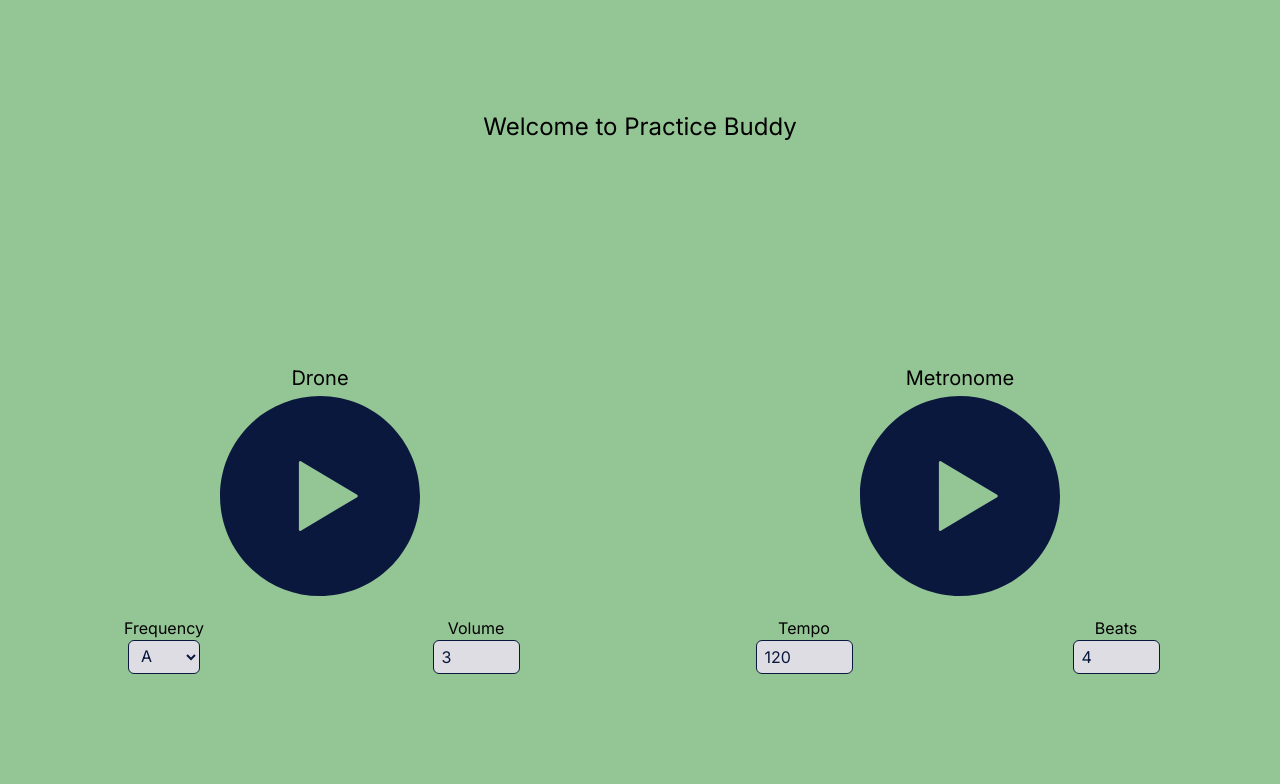
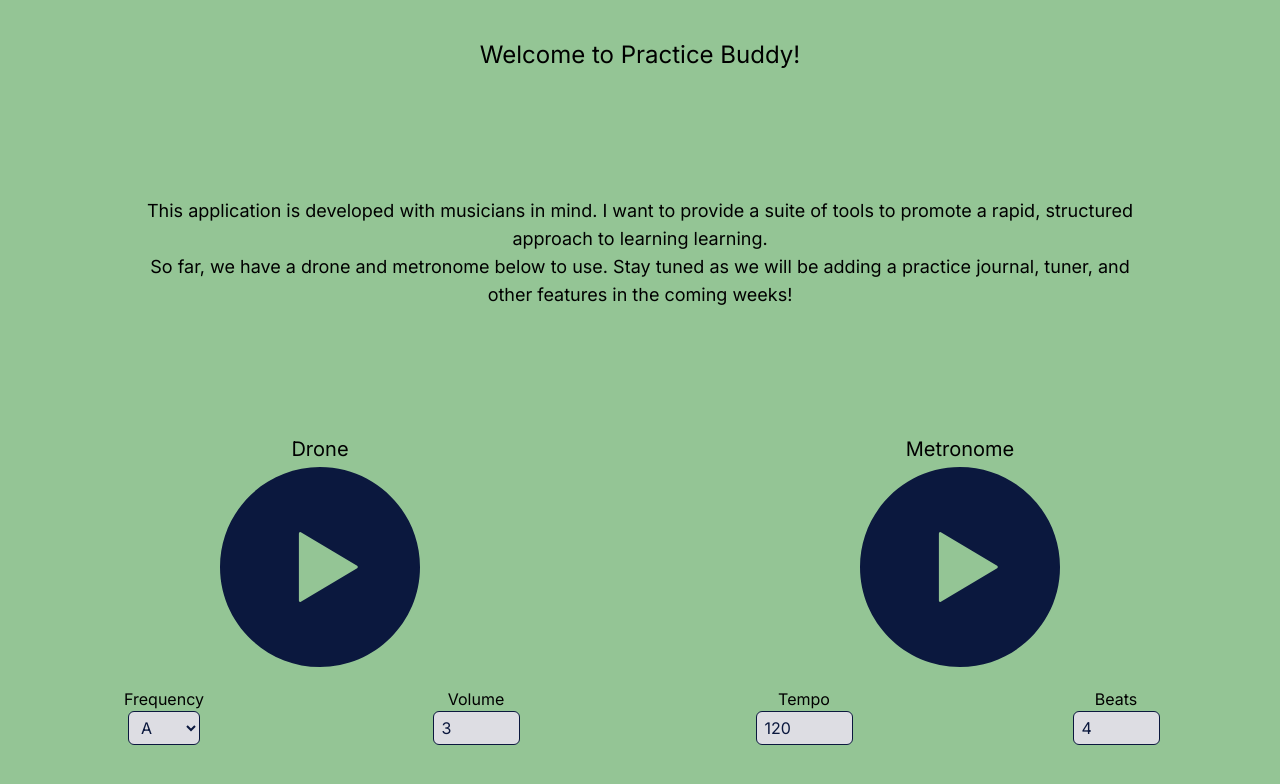
Before and after one commit to LAsoul88/practice_buddy, a Next.js app: page / in a window 1280 px wide. Shown: the top 784 px of the page. Built offline with nearby package versions, Linux system fonts and the light colour scheme.

Commit message:
main page styling changes

```diff
--- a/src/app/page.tsx
+++ b/src/app/page.tsx
@@ -4,7 +4,8 @@ import { MetronomeTool } from '@/app/_components/MetronomeTool'
 export default function Home() {
   return (
     <main className="flex min-h-screen flex-col items-center justify-around">
-      <h1 className="">Welcome to Practice Buddy</h1>
+      <h1 className="">Welcome to Practice Buddy!</h1>
+      <p className="text-center text-lg my-12 md:mx-36">This application is developed with musicians in mind. I want to provide a suite of tools to promote a rapid, structured approach to learning learning. <br/>So far, we have a drone and metronome below to use. Stay tuned as we will be adding a practice journal, tuner, and other features in the coming weeks!</p>
       <div className="flex flex-col md:flex-row items-center text-center w-full">
         <section className="flex flex-col items-center w-full min-w-[350px] min-h-[260px]" role="region" aria-label="Drone">
           <h2>Drone</h2>
```
